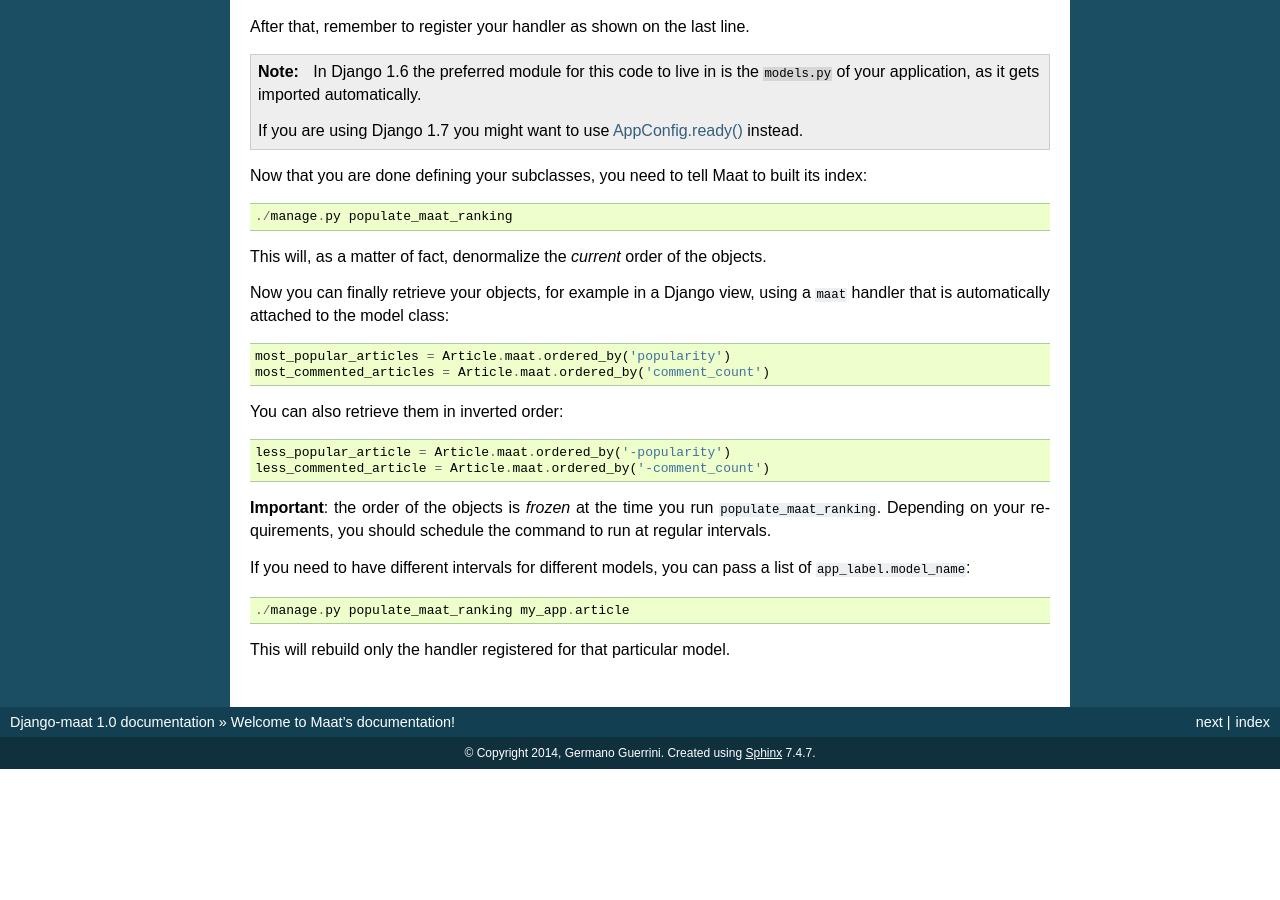
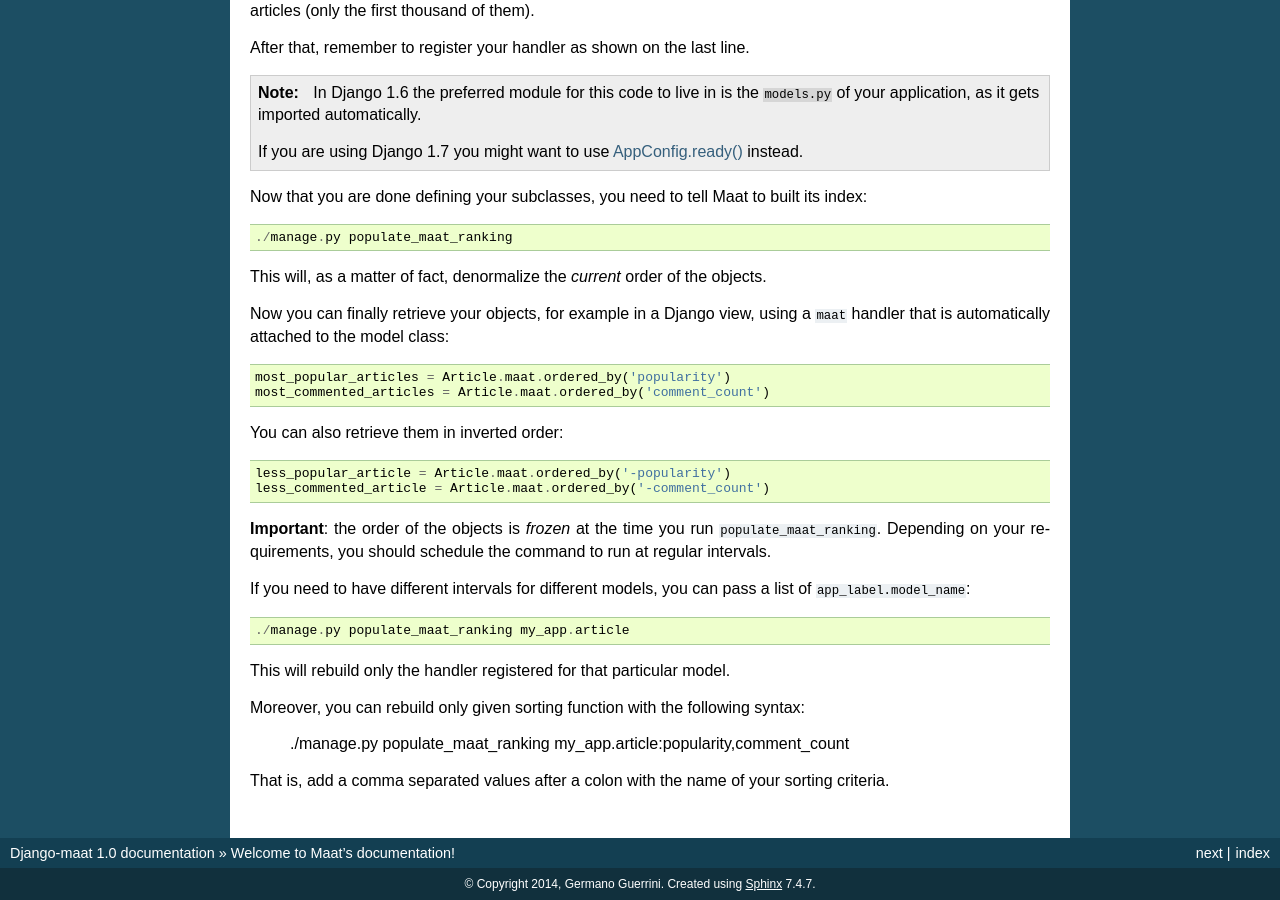
Before and after one commit to netaddictionsrl/django-maat, a Sphinx documentation site: the page built from docs/index.rst, in a window 1280 px wide and 900 px high, scrolled down 1635 px. Built offline with Sphinx 7.4.7, drawn with Linux system fonts in a browser that asks for light colours; before the commit the page ends 2404 px from its top, so only the background shows below that.

Commit message:
Updated docs

```diff
--- a/docs/changelog.rst
+++ b/docs/changelog.rst
@@ -1,6 +1,11 @@
 =========
 Changelog
 =========
+
+Version 1.5
+===========
+* Added a reacher custom command syntax
+
 
 Version 1.4.2
 =============
--- a/docs/index.rst
+++ b/docs/index.rst
@@ -137,3 +137,9 @@ If you need to have different intervals for different models, you can pass a lis
     ./manage.py populate_maat_ranking my_app.article
 
 This will rebuild only the handler registered for that particular model.
+
+Moreover, you can rebuild only given sorting function with the following syntax:
+
+    ./manage.py populate_maat_ranking my_app.article:popularity,comment_count
+
+That is, add a comma separated values after a colon with the name of your sorting criteria.
```
